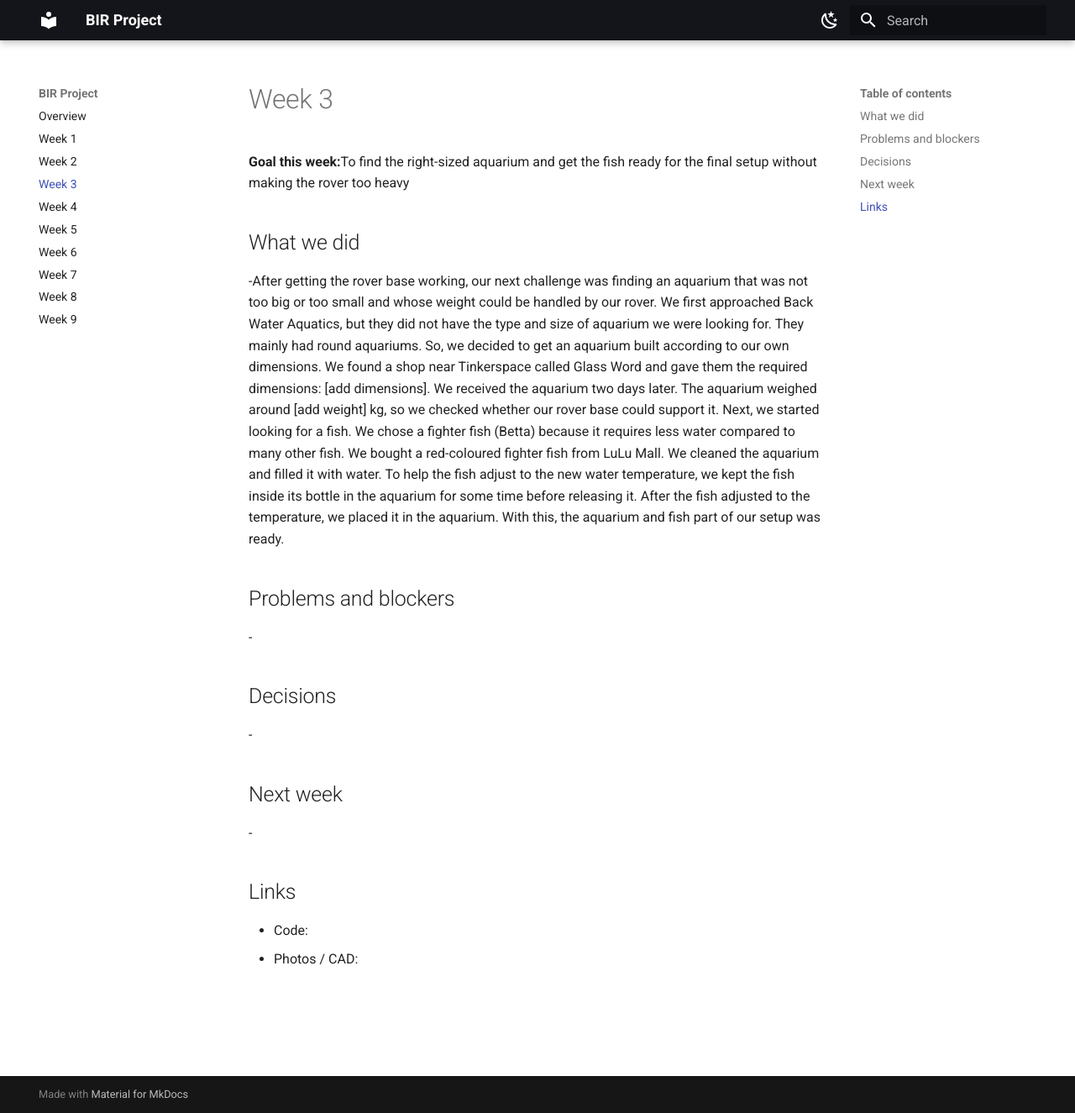
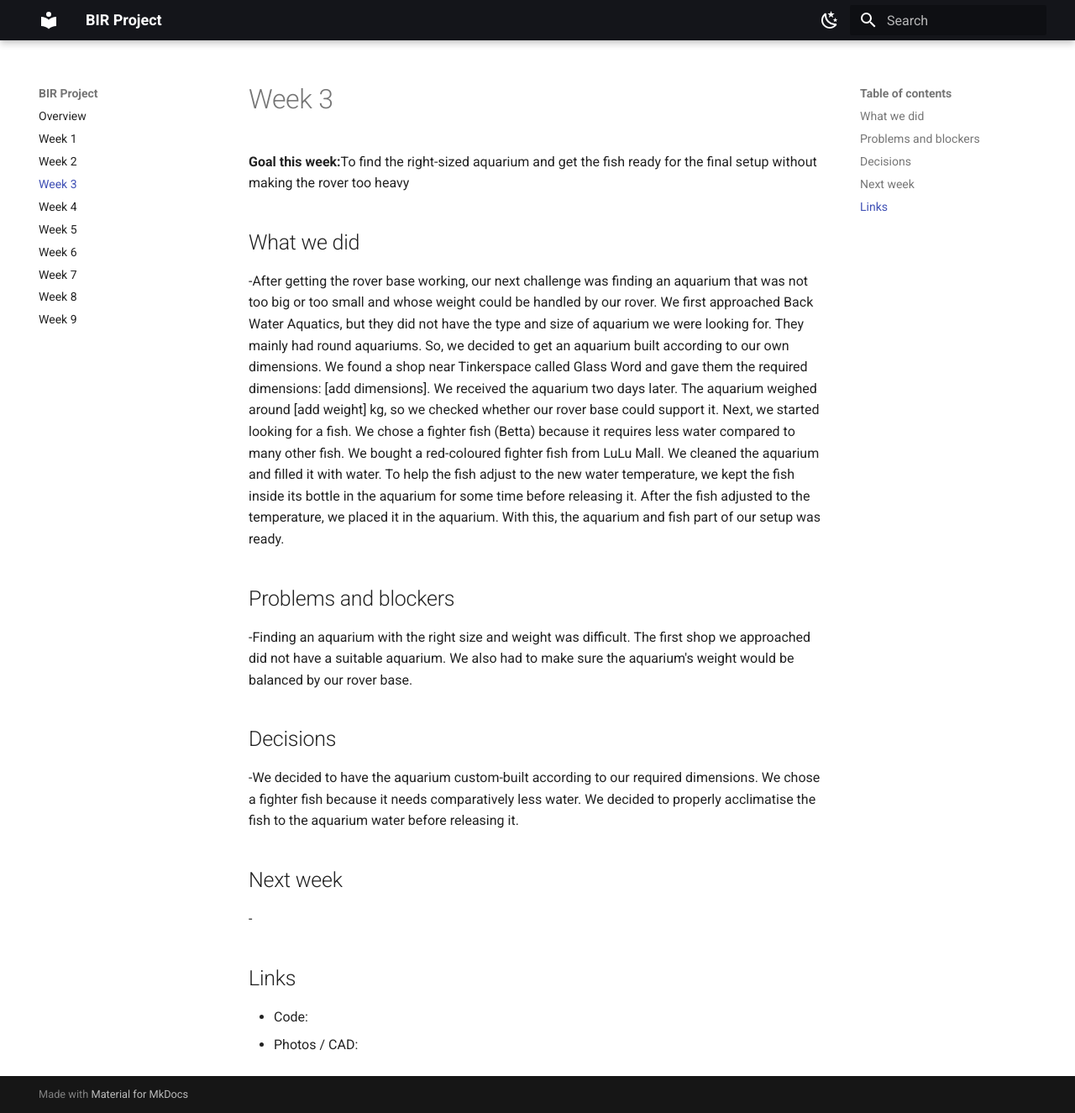
Before and after one commit to BuilderinResidencyTinkerspace/AquaNav_, an MkDocs documentation site: the page built from docs/week-03.md, in a window 1280 px wide and 1325 px high. Shown: the whole window at 84% size. Built offline with MkDocs 1.6.1 and Material for MkDocs 9.7.7, drawn with Linux system fonts in a browser that asks for light colours.

Commit message:
Update week-03.md

```diff
--- a/docs/week-03.md
+++ b/docs/week-03.md
@@ -19,11 +19,15 @@ With this, the aquarium and fish part of our setup was ready.
 
 ## Problems and blockers
 
--
+-Finding an aquarium with the right size and weight was difficult.
+The first shop we approached did not have a suitable aquarium.
+We also had to make sure the aquarium's weight would be balanced by our rover base.
 
 ## Decisions
 
--
+-We decided to have the aquarium custom-built according to our required dimensions.
+We chose a fighter fish because it needs comparatively less water.
+We decided to properly acclimatise the fish to the aquarium water before releasing it.
 
 ## Next week
 
```
